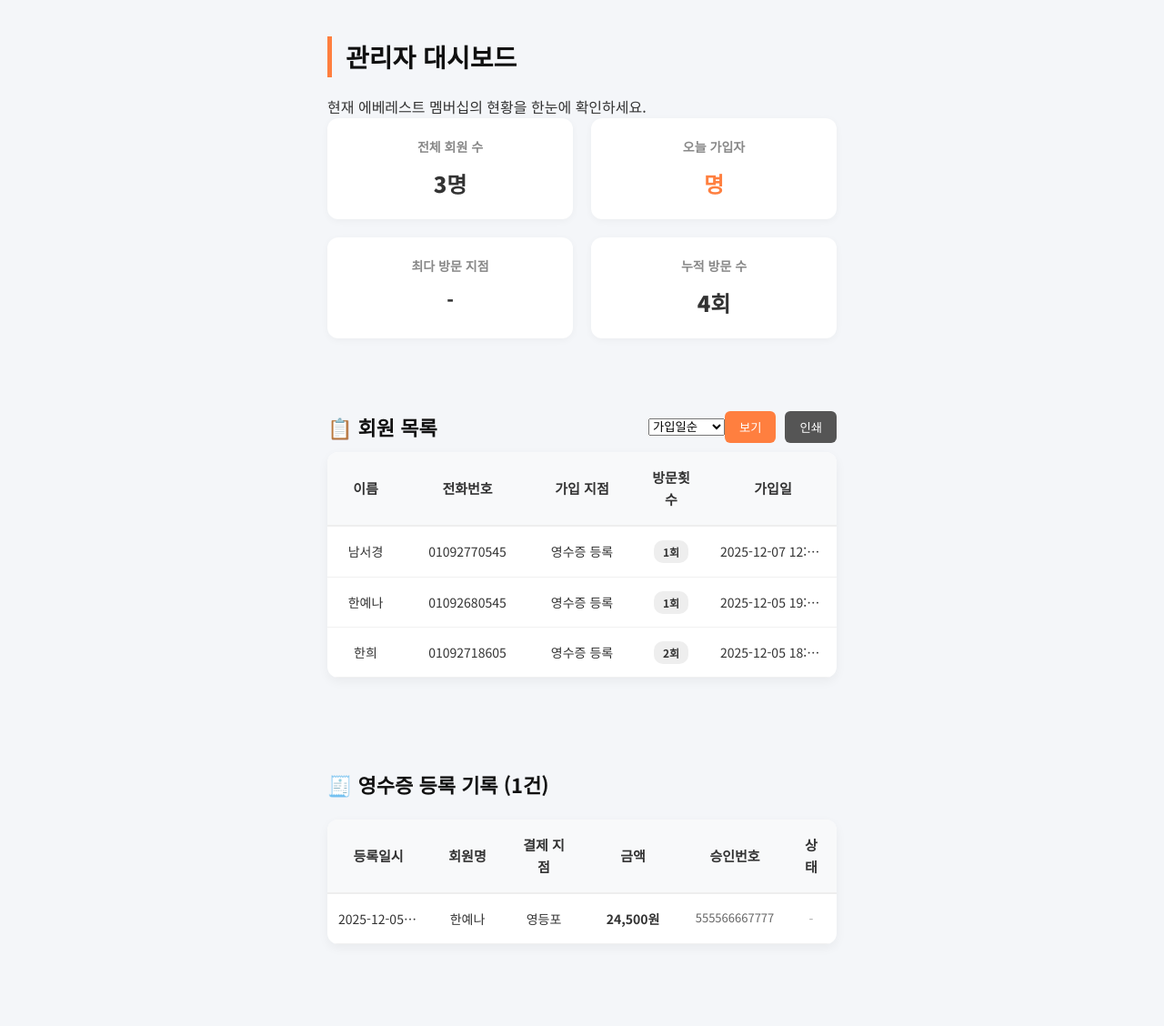
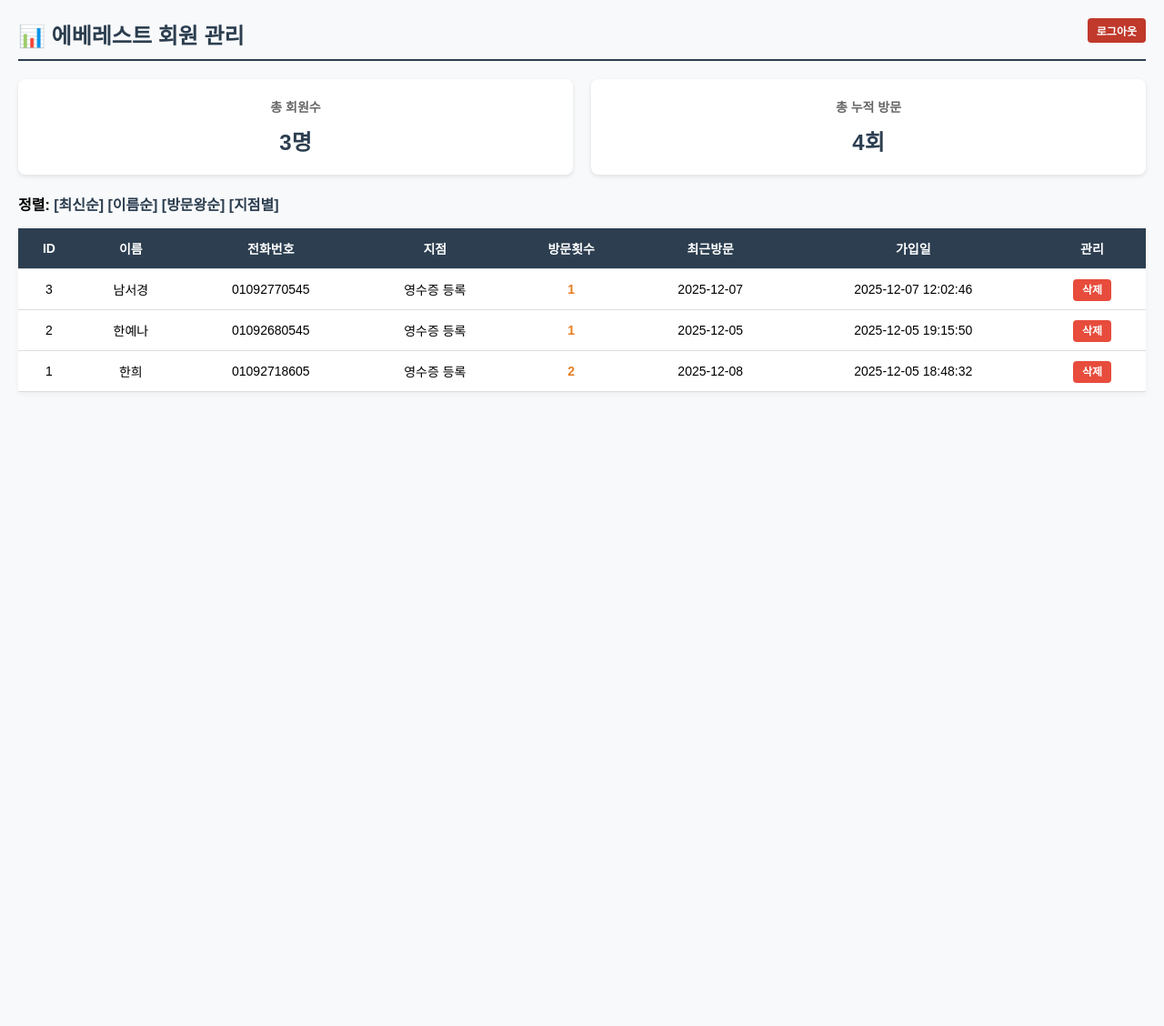
Before and after one commit to hanybeee67/everest-ocr, a Flask app: page /admin/members in a window 1280 px wide. Shown: the whole page at 91% size. After the commit the page ends 431 px from the top, so only its background shows below. Run offline with Flask 3, Linux system fonts and the light colour scheme; a user stored in the database is signed in; data comes from the database, SQL or seed files in the repository.

Commit message:
update main

```diff
--- a/app.py
+++ b/app.py
@@ -1,4 +1,4 @@
-from flask import Flask, render_template, request, redirect, url_for, session
+from flask import Flask, render_template, request, redirect, url_for, session, flash
 from flask_sqlalchemy import SQLAlchemy
 from sqlalchemy import func
 from datetime import datetime
@@ -15,7 +15,7 @@
 app = Flask(__name__, instance_path=os.path.join(APP_ROOT, 'instance'))
 os.makedirs(app.instance_path, exist_ok=True)
 
-# ★ [보안] 세션 암호화 키 설정 (로그인 기능 필수)
+# ★ [보안] 세션 암호화 키
 app.secret_key = "everest_secret_key_8848"
 
 # DB 설정
@@ -93,7 +93,8 @@
     member = Members.query.filter_by(phone=phone).first()
 
     if member:
-        return render_template("receipt_upload.html", member_id=member.id, name=member.name, branch_name=branch_name)
+        # 재방문 고객: DB에 있는 방문 횟수 그대로 전달
+        return render_template("receipt_upload.html", member_id=member.id, name=member.name, branch_name=branch_name, visit_count=member.visit_count)
     else:
         return render_template("join.html", phone=phone, branch=branch_name, branch_code=branch_code)
 
@@ -117,7 +118,8 @@
     db.session.add(new_member)
     db.session.commit()
 
-    return render_template("receipt_upload.html", member_id=new_member.id, name=new_member.name, branch_name=branch)
+    # ★ [수정 1] 신규 가입 직후 '1번째 방문'이라고 뜨게 하기 위해 visit_count=1을 강제로 전달
+    return render_template("receipt_upload.html", member_id=new_member.id, name=new_member.name, branch_name=branch, visit_count=1)
 
 @app.route("/receipt/process", methods=["POST"])
 def receipt_process():
@@ -191,21 +193,17 @@
                            total_amount=total_spent,
                            coupon_issued=coupon_issued)
 
-# --- [보안 추가] 관리자 로그인 기능 ---
+# --- [보안 및 관리자 기능] ---
 
 @app.route("/admin/login", methods=["GET", "POST"])
 def admin_login():
-    # 1. 로그인 시도 (POST)
     if request.method == "POST":
         password = request.form.get("password")
-        # ★ 비밀번호 설정: everest1234
         if password == "everest1234":
             session['admin_logged_in'] = True
             return redirect("/admin/members")
         else:
             return render_template("login.html", error="암호가 틀렸습니다.")
-
-    # 2. 로그인 화면 보여주기 (GET)
     return render_template("login.html")
 
 @app.route("/admin/logout")
@@ -215,7 +213,6 @@
 
 @app.route("/admin/members")
 def admin_members():
-    # ★ [보안 핵심] 로그인이 안 되어 있으면 로그인 페이지로 쫓아냄
     if not session.get('admin_logged_in'):
         return redirect("/admin/login")
 
@@ -232,5 +229,21 @@
 
     return render_template("members.html", members=members, sort=sort, total_members=total_members, total_visits=total_visits, all_receipts=all_receipts)
 
+# ★ [수정 2] 관리자용 회원 삭제 기능 추가
+@app.route("/admin/delete_member/<int:id>")
+def delete_member(id):
+    if not session.get('admin_logged_in'):
+        return redirect("/admin/login")
+
+    member = Members.query.get(id)
+    if member:
+        # 회원을 지우기 전에 관련된 영수증과 쿠폰을 먼저 지워야 에러가 안 납니다.
+        Receipts.query.filter_by(member_id=id).delete()
+        Coupons.query.filter_by(member_id=id).delete()
+        db.session.delete(member)
+        db.session.commit()
+
+    return redirect("/admin/members")
+
 if __name__ == "__main__":
     app.run(host="0.0.0.0", port=5000, debug=True)
--- a/templates/members.html
+++ b/templates/members.html
@@ -2,130 +2,90 @@
 <html lang="ko">
 <head>
     <meta charset="UTF-8">
-    <title>에베레스트 관리자</title>
-    <meta name="viewport" content="width=device-width, initial-scale=1">
-    <link rel="stylesheet" href="{{ url_for('static', filename='style.css') }}">
+    <meta name="viewport" content="width=device-width, initial-scale=1.0">
+    <title>관리자 페이지 - 회원 관리</title>
+    <style>
+        body { font-family: 'Noto Sans KR', sans-serif; margin: 20px; background-color: #f8f9fa; }
+        h2 { border-bottom: 2px solid #2c3e50; padding-bottom: 10px; color: #2c3e50; }
+        .summary { display: flex; gap: 20px; margin-bottom: 20px; }
+        .card { background: white; padding: 20px; border-radius: 8px; box-shadow: 0 2px 5px rgba(0,0,0,0.1); flex: 1; text-align: center; }
+        .card h3 { margin: 0; font-size: 14px; color: #666; }
+        .card p { margin: 10px 0 0; font-size: 24px; font-weight: bold; color: #2c3e50; }
+
+        table { width: 100%; border-collapse: collapse; background: white; margin-top: 10px; box-shadow: 0 2px 5px rgba(0,0,0,0.05); }
+        th, td { padding: 12px; border-bottom: 1px solid #ddd; text-align: center; font-size: 14px; }
+        th { background-color: #2c3e50; color: white; }
+        tr:hover { background-color: #f1f1f1; }
+
+        a { text-decoration: none; color: #2c3e50; font-weight: bold; }
+        .btn-logout { background-color: #c0392b; color: white; padding: 5px 10px; border-radius: 4px; float: right; font-size: 12px; }
+
+        /* 삭제 버튼 스타일 */
+        .btn-delete {
+            background-color: #e74c3c; color: white; padding: 5px 10px;
+            border-radius: 4px; font-size: 12px; border: none; cursor: pointer;
+        }
+        .btn-delete:hover { background-color: #c0392b; }
+    </style>
+    <script>
+        function confirmDelete() {
+            return confirm("정말 삭제하시겠습니까? 삭제된 데이터는 복구할 수 없습니다.");
+        }
+    </script>
 </head>
+<body>
 
-<body>
-<div class="page-wrapper">
+    <a href="/admin/logout" class="btn-logout">로그아웃</a>
+    <h2>📊 에베레스트 회원 관리</h2>
 
-    <h1 class="page-title">관리자 대시보드</h1>
-    <p class="page-subtitle">현재 에베레스트 멤버십의 현황을 한눈에 확인하세요.</p>
-
-    <div class="stats-container">
-        <div class="stat-card">
-            <h3>전체 회원 수</h3>
-            <div class="value">{{ total_members }}명</div>
+    <div class="summary">
+        <div class="card">
+            <h3>총 회원수</h3>
+            <p>{{ total_members }}명</p>
         </div>
-        <div class="stat-card">
-            <h3>오늘 가입자</h3>
-            <div class="value" style="color: #ff7f3f;">{{ today_members }}명</div>
-        </div>
-        <div class="stat-card">
-            <h3>최다 방문 지점</h3>
-            <div class="value" style="font-size: 20px;">
-                {% if top_branch_name %}{{ top_branch_name }}{% else %}-{% endif %}
-            </div>
-        </div>
-        <div class="stat-card">
-            <h3>누적 방문 수</h3>
-            <div class="value">{{ total_visits }}회</div>
+        <div class="card">
+            <h3>총 누적 방문</h3>
+            <p>{{ total_visits }}회</p>
         </div>
     </div>
 
-
-    <div style="display: flex; justify-content: space-between; align-items: end; margin-bottom: 10px; margin-top: 40px;">
-        <h2 class="page-title" style="margin: 0; border: none; padding: 0; font-size: 22px;">📋 회원 목록</h2>
-
-        <div class="toolbar" style="margin: 0;">
-            <form method="get" class="sort-area" style="display: flex; align-items: center;">
-                <select name="sort" class="admin-select">
-                    <option value="date"   {% if sort=='date'   %}selected{% endif %}>가입일순</option>
-                    <option value="name"   {% if sort=='name'   %}selected{% endif %}>이름순</option>
-                    <option value="branch" {% if sort=='branch' %}selected{% endif %}>지점순</option>
-                    <option value="visit"  {% if sort=='visit'  %}selected{% endif %}>방문횟수순</option>
-                </select>
-                <button class="btn small-btn">보기</button>
-            </form>
-            <button class="print-btn">인쇄</button>
-        </div>
+    <div style="margin-bottom: 15px;">
+        <strong>정렬:</strong>
+        <a href="/admin/members?sort=date">[최신순]</a>
+        <a href="/admin/members?sort=name">[이름순]</a>
+        <a href="/admin/members?sort=visit">[방문왕순]</a>
+        <a href="/admin/members?sort=branch">[지점별]</a>
     </div>
 
-    <div class="table-wrapper">
-        <table class="member-table">
-            <colgroup>
-                <col style="width: 15%;"> <col style="width: 25%;"> <col style="width: 20%;"> <col style="width: 15%;"> <col style="width: 25%;"> </colgroup>
+    <table>
         <thead>
             <tr>
+                <th>ID</th>
                 <th>이름</th>
                 <th>전화번호</th>
-                    <th>가입 지점</th>
+                <th>지점</th>
                 <th>방문횟수</th>
+                <th>최근방문</th>
                 <th>가입일</th>
-                </tr>
+                <th>관리</th> </tr>
         </thead>
         <tbody>
-            {% for m in members %}
+            {% for member in members %}
             <tr>
-                    <td style="font-weight: 500;">{{ m.name }}</td>
-                    <td>{{ m.phone }}</td>
-                    <td>{{ m.branch }}</td>
-                    <td><span style="background: #eee; padding: 4px 10px; border-radius: 10px; font-weight: bold; font-size: 12px;">{{ m.visit_count }}회</span></td>
-                    <td>{{ m.created_at }}</td>
+                <td>{{ member.id }}</td>
+                <td>{{ member.name }}</td>
+                <td>{{ member.phone }}</td>
+                <td>{{ member.branch }}</td>
+                <td style="color: #e67e22; font-weight: bold;">{{ member.visit_count }}</td>
+                <td>{{ member.last_visit }}</td>
+                <td>{{ member.created_at }}</td>
+                <td>
+                    <a href="/admin/delete_member/{{ member.id }}" class="btn-delete" onclick="return confirmDelete()">삭제</a>
+                </td>
             </tr>
             {% endfor %}
         </tbody>
     </table>
-    </div>
-
-
-    <h2 class="page-title" style="margin-top: 50px; font-size: 22px; border: none; padding: 0;">🧾 영수증 등록 기록 ({{ all_receipts|length }}건)</h2>
-
-    <div class="table-wrapper">
-        <table class="member-table">
-            <colgroup>
-                <col style="width: 20%;"> <col style="width: 15%;"> <col style="width: 15%;"> <col style="width: 20%;"> <col style="width: 20%;"> <col style="width: 10%;"> </colgroup>
-            <thead>
-                <tr>
-                    <th>등록일시</th>
-                    <th>회원명</th>
-                    <th>결제 지점</th>
-                    <th>금액</th>
-                    <th>승인번호</th>
-                    <th>상태</th>
-                </tr>
-            </thead>
-            <tbody>
-            {% for r in all_receipts %}
-                <tr>
-                    <td>{{ r.visit_date.strftime('%Y-%m-%d %H:%M') }}</td>
-                    <td style="font-weight: 500;">{{ r.member.name }}</td>
-                    <td>{{ r.branch_paid }}</td>
-                    <td style="color: #333; font-weight: 600;">{{ "{:,}".format(r.amount) }}원</td>
-                    <td style="color: #666; font-size: 13px;">{{ r.receipt_no }}</td>
-                    <td>
-                        {% if r.is_coupon_used %}
-                            <span style="color: #28a745; font-weight: 700;">쿠폰발급</span>
-                        {% else %}
-                            <span style="color: #aaa;">-</span>
-                        {% endif %}
-                    </td>
-                </tr>
-            {% else %}
-                <tr>
-                    <td colspan="6" style="padding: 30px; color: #999;">아직 등록된 영수증이 없습니다.</td>
-                </tr>
-            {% endfor %}
-            </tbody>
-        </table>
-    </div>
-
-</div>
-
-<script>
-document.querySelector(".print-btn").onclick = () => window.print();
-</script>
 
 </body>
 </html>
```
Lines whose indentation alone changed are shown as unchanged.
